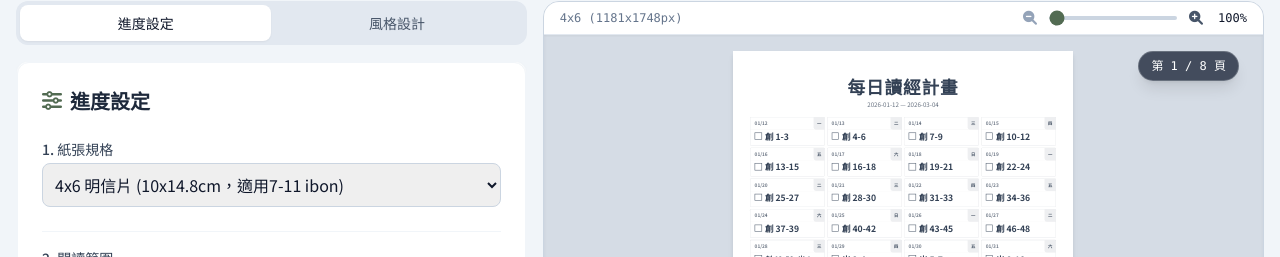
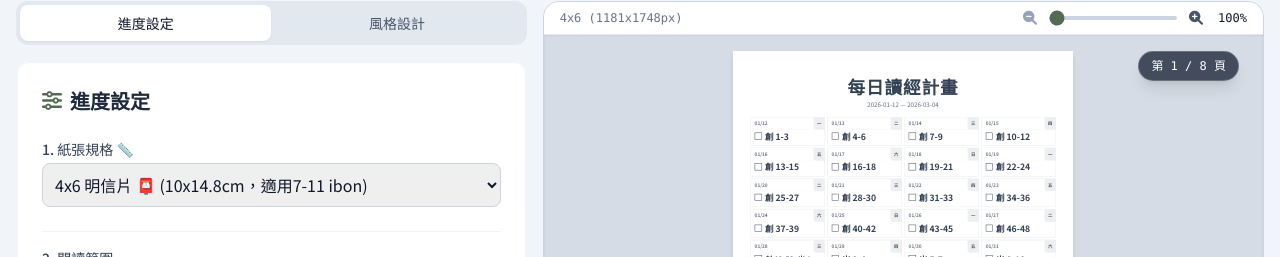
Before and after one commit to Christina-yu-1211/Bible-Plan-Builder, a React (Vite) app: page / in a window 1280 px wide. Shown: the part 80-337 px from the top of the page. Built offline with nearby package versions, Linux system fonts and the light colour scheme; a web font is replaced by a local one.

Commit message:
style: add emojis and fix PWA safe-area

```diff
--- a/components/ConfigPanel.tsx
+++ b/components/ConfigPanel.tsx
@@ -32,15 +32,15 @@ export const ConfigPanel: React.FC<ConfigPanelProps> = ({ settings, onChange })
 
         {/* 1. Paper Size */}
         <div>
-          <label className="block text-sm font-medium text-slate-700 mb-1">1. 紙張規格</label>
+          <label className="block text-sm font-medium text-slate-700 mb-1">1. 紙張規格 📏</label>
           <select
             className="w-full p-2 border border-slate-300 rounded-lg focus:ring-2 focus:ring-brand-500 outline-none"
             value={settings.paperSize}
             onChange={(e) => handleChange('paperSize', e.target.value)}
           >
-            <option value={PaperSize.P4x6}>4x6 明信片 (10x14.8cm，適用7-11 ibon)</option>
-            <option value={PaperSize.A5}>A5 (14.8x21cm)</option>
-            <option value={PaperSize.A4}>A4 (21x29.7cm)</option>
+            <option value={PaperSize.P4x6}>4x6 明信片 📮 (10x14.8cm，適用7-11 ibon)</option>
+            <option value={PaperSize.A5}>A5 📖 (14.8x21cm)</option>
+            <option value={PaperSize.A4}>A4 📄 (21x29.7cm)</option>
           </select>
         </div>
 
--- a/components/StylePanel.tsx
+++ b/components/StylePanel.tsx
@@ -33,10 +33,10 @@ export const StylePanel: React.FC<StylePanelProps> = ({ style, onChange }) => {
 
 
   const presetThemes = [
-    { name: '簡約白', bg: '#ffffff', text: '#1e293b' },
-    { name: '護眼米', bg: '#fefce8', text: '#422006' },
-    { name: '森林綠', bg: '#f0fdf4', text: '#14532d' },
-    { name: '少女粉', bg: '#fff1f2', text: '#881337' },
+    { name: '簡約白 ⚪', bg: '#ffffff', text: '#1e293b' },
+    { name: '護眼米 👁️', bg: '#fefce8', text: '#422006' },
+    { name: '森林綠 🌲', bg: '#f0fdf4', text: '#14532d' },
+    { name: '少女粉 🌸', bg: '#fff1f2', text: '#881337' },
   ];
 
   const fontOptions = [
@@ -49,7 +49,7 @@ export const StylePanel: React.FC<StylePanelProps> = ({ style, onChange }) => {
   return (
     <div className="space-y-6 p-6 bg-white rounded-xl shadow-sm border border-slate-100 h-full overflow-y-auto max-h-[calc(100vh-200px)] no-scrollbar">
       <h2 className="text-xl font-bold text-slate-800 flex items-center gap-2">
-        <i className="fas fa-paint-brush text-brand-600"></i> 風格設計
+        <i className="fas fa-paint-brush text-brand-600"></i> 風格設計 🎨
       </h2>
 
       {/* Basic Text Info */}
--- /dev/null
+++ b/index.css
@@ -0,0 +1,17 @@
+@tailwind base;
+@tailwind components;
+@tailwind utilities;
+
+/* Safe area handling for PWA */
+body {
+  padding-bottom: env(safe-area-inset-bottom);
+  padding-top: env(safe-area-inset-top);
+  background-color: #f8fafc; /* match slate-50 */
+}
+
+/* Ensure full height */
+#root {
+  min-height: 100vh;
+  display: flex;
+  flex-direction: column;
+}
--- a/index.html
+++ b/index.html
@@ -1,8 +1,9 @@
 <!DOCTYPE html>
 <html lang="zh-TW">
+
 <head>
   <meta charset="UTF-8" />
-    <meta name="viewport" content="width=device-width, initial-scale=1.0" />
+  <meta name="viewport" content="width=device-width, initial-scale=1.0, viewport-fit=cover" />
   <title>Bible Plan Builder</title>
   <link rel="manifest" href="/manifest.json" />
   <meta name="apple-mobile-web-app-capable" content="yes" />
@@ -31,27 +32,34 @@
   </script>
   <style>
     @import url('https://fonts.googleapis.com/css2?family=LXGW+WenKai+TC&family=Noto+Sans+TC:wght@300;400;500;700&family=Noto+Serif+TC:wght@400;700&family=Zen+Maru+Gothic:wght@400;700&display=swap');
+
     body {
       font-family: 'Noto Sans TC', sans-serif;
     }
+
     /* Hide scrollbar for clean print preview if needed */
     .no-scrollbar::-webkit-scrollbar {
       display: none;
     }
+
     .no-scrollbar {
       -ms-overflow-style: none;
       scrollbar-width: none;
     }
+
     @media print {
       .no-print {
         display: none !important;
       }
+
       body {
         background: white;
       }
+
       @page {
         margin: 0;
       }
+
       .print-break-after {
         page-break-after: always;
         break-after: page;
@@ -74,8 +82,10 @@
 </script>
   <link rel="stylesheet" href="/index.css">
 </head>
+
 <body class="bg-slate-50 text-slate-800">
   <div id="root"></div>
   <script type="module" src="/index.tsx"></script>
 </body>
+
 </html>
--- a/index.tsx
+++ b/index.tsx
@@ -1,6 +1,8 @@
 import React from 'react';
 import ReactDOM from 'react-dom/client';
 import App from './App';
+import './index.css';
+import './index.css';
 
 const rootElement = document.getElementById('root');
 if (!rootElement) {
```
Lines whose indentation alone changed are shown as unchanged.
